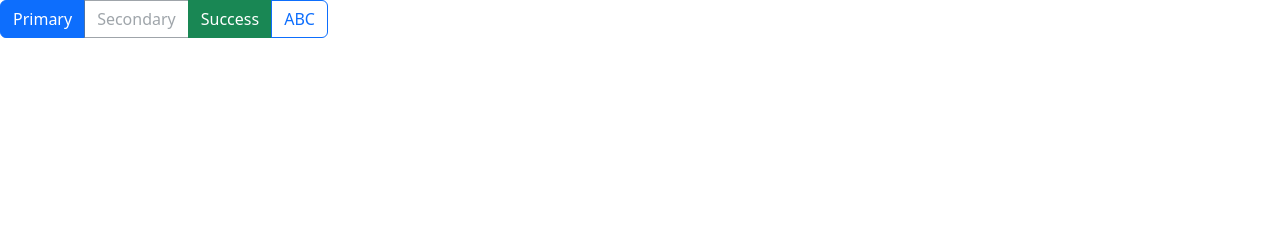
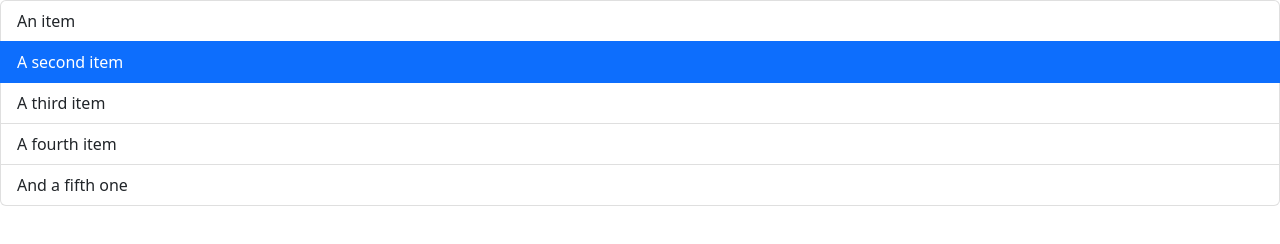
Before and after one commit to yeyoung8805/bootstrap_practice, a plain HTML site: page index.html in a window 1280 px wide. Drawn offline with nearby package versions, Linux system fonts and the light colour scheme.

Commit message:
example of list-group

```diff
--- a/index.html
+++ b/index.html
@@ -10,12 +10,13 @@
 </head>
 <body>
 
-  <div class="btn-group">
-    <button type="button" class="btn btn-primary">Primary</button>
-    <button type="button" class="btn btn-outline-secondary" disabled>Secondary</button>
-    <button type="button" class="btn btn-success">Success</button>
-    <div class="btn btn-outline-primary">ABC</div>
-  </div>
+  <ul class="list-group">
+    <li class="list-group-item list-group-item-action">An item</li>
+    <li class="list-group-item list-group-item-action active">A second item</li>
+    <li class="list-group-item list-group-item-action">A third item</li>
+    <li class="list-group-item list-group-item-action">A fourth item</li>
+    <li class="list-group-item list-group-item-action">And a fifth one</li>
+  </ul>
 
 </body>
 </html>
```
